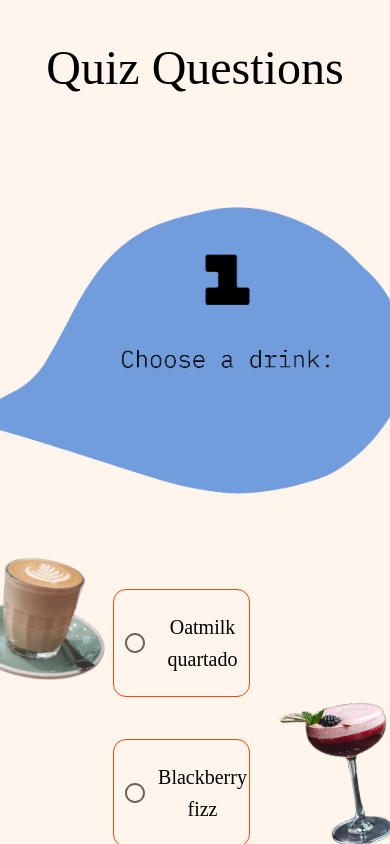
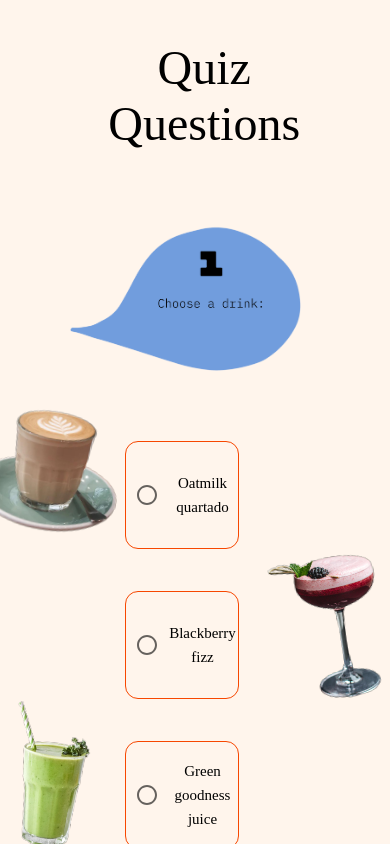
Before and after one commit to 394-s22/unfound1, a React (Create React App) app: page /question in a window 390 px wide. Shown: the top 844 px of the page. Built offline with nearby package versions, Linux system fonts and the light colour scheme; a web font is replaced by a local one.

Commit message:
updated mobile view

```diff
--- a/src/App.css
+++ b/src/App.css
@@ -44,6 +44,8 @@
   }
 }
 
+
+
 .App-header {
   background-color: #282c34;
   min-height: 100vh;
@@ -88,3 +90,27 @@
 
   text-align: center;
 }
+
+.choseimg img{
+  width: 500px;
+  height: auto;
+}
+
+@media only screen and (max-width: 600px) {
+  .centered h3{
+    padding-left: 15%;
+  }
+
+  .choseimg img{
+    width: 250px;
+    height: auto;
+  }
+
+  .quizQuestions h3{
+    padding-left: 15%;
+  }
+
+  .quizQuestions h6{
+    font-size: 15px;
+  }
+}
--- a/src/components/quizQuestion.js
+++ b/src/components/quizQuestion.js
@@ -52,7 +52,7 @@ function QuizQuestion({ question, index, value, setValue }) {
     return (
         <Box sx={{ display: "flex", flexDirection: "column", alignItems: "center",  }}>
 
-                    <div><img style={{  width: '500px', height: 'auto' }} src={'question_graphics/' + (index + 1).toString() + '.png'}></img></div>
+                    <div class="choseimg"><img src={'question_graphics/' + (index + 1).toString() + '.png'}></img></div>
 
                 {
                     QuizAnswer(question[1], index, value, setValue)
```
